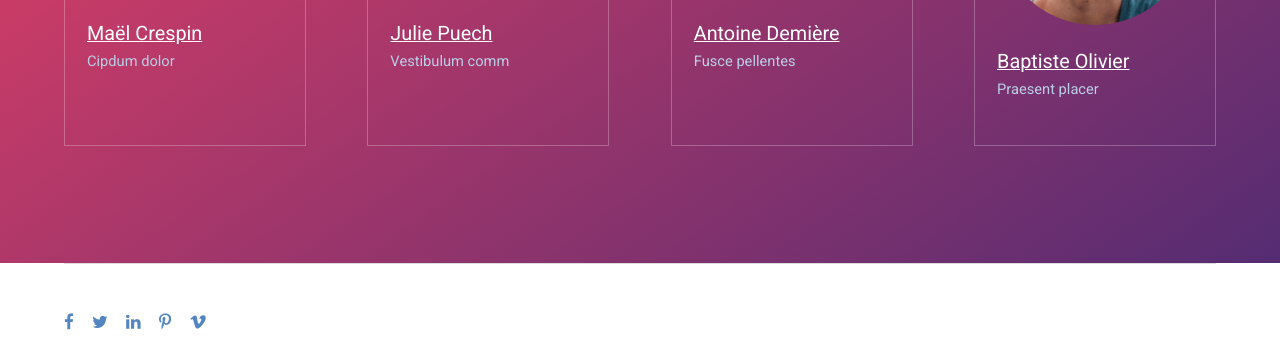
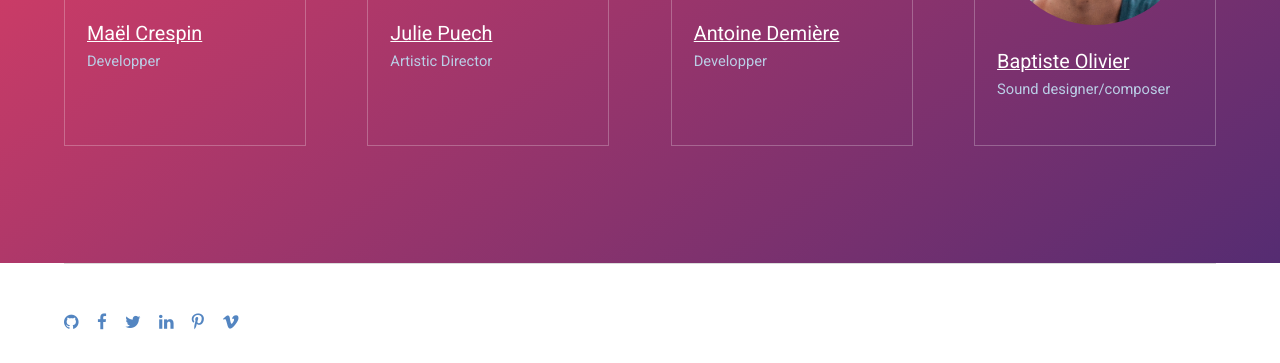
Before and after one commit to bpouille/interactiveDelaunayWebsite, a plain HTML site: page index.html in a window 1280 px wide. Shown: the part 4419-4782 px from the top of the page. Drawn offline with Linux system fonts and the light colour scheme; a web font is replaced by a local one.

Commit message:
added title + github

```diff
--- a/index.html
+++ b/index.html
@@ -170,28 +170,28 @@
 								<img src="images/pic03.jpg" alt="Person 1" />
 							</div>
 							<h3>Maël Crespin</h3>
-							<p>Cipdum dolor</p>
+							<p>Developper</p>
 						</div>
 						<div class="box person">
 							<div class="image round">
 								<img src="images/pic04.jpg" alt="Person 2" />
 							</div>
 							<h3>Julie Puech</h3>
-							<p>Vestibulum comm</p>
+							<p>Artistic Director</p>
 						</div>
 						<div class="box person">
 							<div class="image round">
 								<img src="images/pic05.jpg" alt="Person 3" />
 							</div>
 							<h3>Antoine Demière</h3>
-							<p>Fusce pellentes</p>
+							<p>Developper</p>
 						</div>
 						<div class="box person">
 							<div class="image round">
 								<img src="images/baptiste.jpg" alt="Person 4" />
 							</div>
 							<h3>Baptiste Olivier</h3>
-							<p>Praesent placer</p>
+							<p>Sound designer/composer</p>
 						</div>
 					</div>
 				</div>
@@ -202,6 +202,7 @@
 				<div class="inner">
 					<div class="flex">
 						<ul class="icons special">
+							<li><a href="https://github.com/datross/shapes" class="icon fa-github"><span class="label">Github</span></a></li>
 							<li><a href="#" class="icon fa-facebook"><span class="label">Facebook</span></a></li>
 							<li><a href="#" class="icon fa-twitter"><span class="label">Twitter</span></a></li>
 							<li><a href="#" class="icon fa-linkedin"><span class="label">linkedIn</span></a></li>
```
